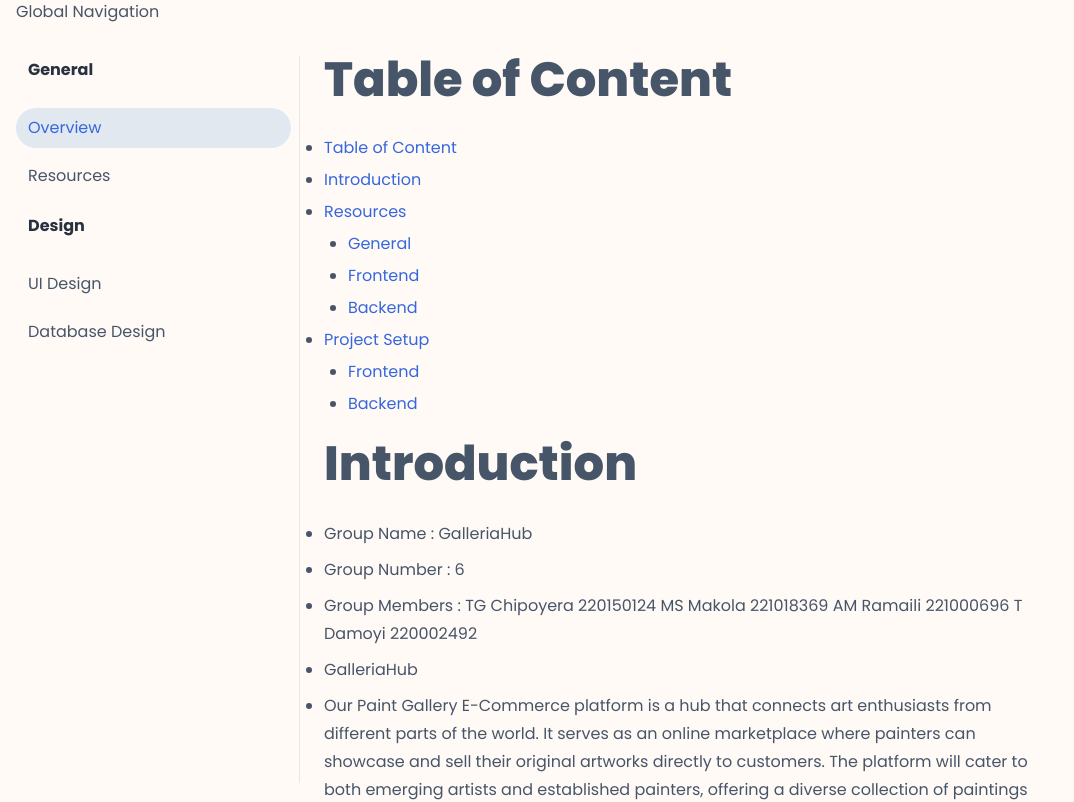
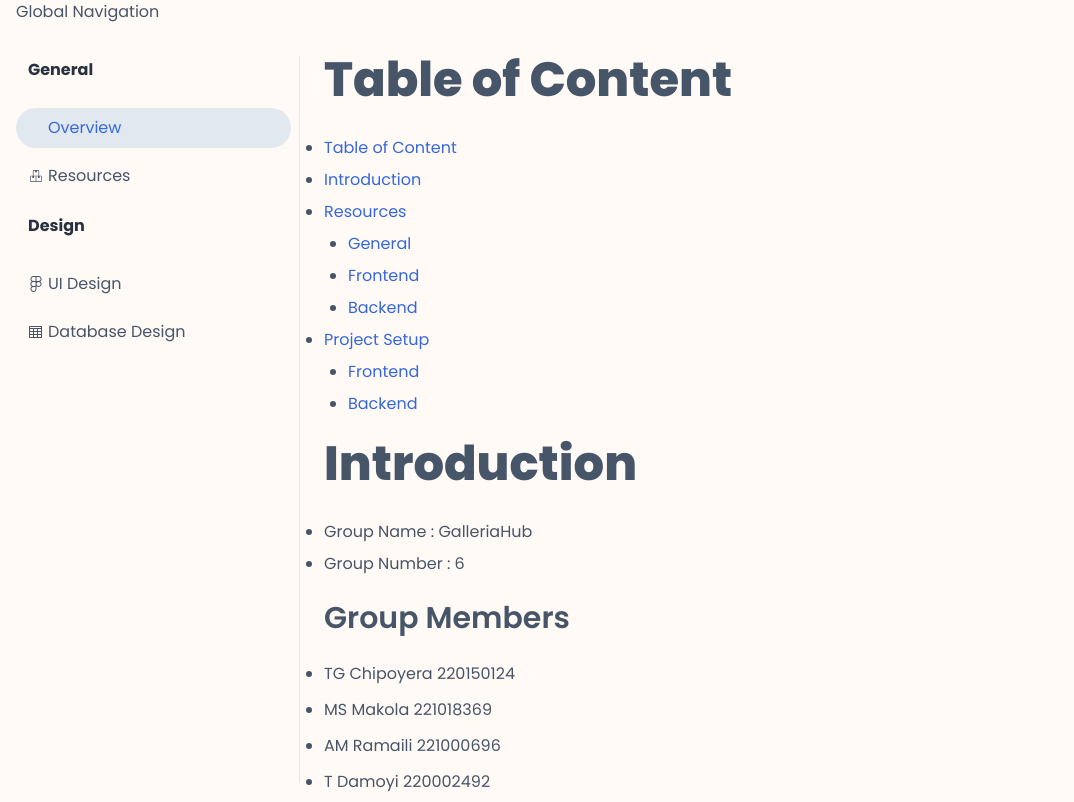
Before and after one commit to ThaBeanBoy/GalleriaHub, a Next.js app in the folder client/: page /documentation in a window 1280 px wide. Shown: the top 802 px of the page, without its empty margins (0-1074 px from the left). Built offline with nearby package versions, Linux system fonts and the light colour scheme.

Commit message:
Added icon to doclink component

```diff
--- a/client/src/app/documentation/layout.tsx
+++ b/client/src/app/documentation/layout.tsx
@@ -1,8 +1,11 @@
 import DocLink from "@/components/doc-link";
-
+import { FaFigma } from "react-icons/fa";
+import { VscTable } from "react-icons/vsc";
+import { CiBoxes } from "react-icons/ci";
 export type DocLink = {
   title: string;
   href: string;
+  icon?: React.ReactNode;
 };
 
 export type LinkGroup = {
@@ -21,6 +24,7 @@ const DocsNavigations: LinkGroup[] = [
       {
         title: "resources",
         href: "resources",
+        icon: <CiBoxes />,
       },
     ],
   },
@@ -30,10 +34,12 @@ const DocsNavigations: LinkGroup[] = [
       {
         title: "UI Design",
         href: "ui-design",
+        icon: <FaFigma />,
       },
       {
         title: "Database Design",
         href: "db-design",
+        icon: <VscTable />,
       },
     ],
   },
--- a/client/src/components/doc-link.tsx
+++ b/client/src/components/doc-link.tsx
@@ -5,7 +5,7 @@ import { usePathname } from "next/navigation";
 import { DocLink } from "@/app/documentation/layout";
 import clsx from "clsx";
 
-export default function DocLink({ title, href }: DocLink) {
+export default function DocLink({ title, href, icon }: DocLink) {
   const active =
     usePathname() ===
     `/documentation${href.trim() !== "" ? "/" : ""}${href.trim()}`;
@@ -15,12 +15,12 @@ export default function DocLink({ title, href }: DocLink) {
         href={href}
         className={clsx({
           // default styles of doclink
-          "block rounded-full px-3 py-2 capitalize": true,
+          "flex items-center gap-1 rounded-full px-3 py-2 capitalize": true,
           "hover:text-active text-black hover:bg-gray-100": !active,
           "bg-grey-light text-active": active,
         })}
       >
-        {title}
+        {icon ? icon : <span className="w-[16px]" />} {title}
       </Link>
     </li>
   );
--- a/client/src/documentation/general/overview.mdx
+++ b/client/src/documentation/general/overview.mdx
@@ -14,10 +14,13 @@
 
 - Group Name : GalleriaHub
 - Group Number : 6
-- Group Members : TG Chipoyera 220150124
-  MS Makola 221018369
-  AM Ramaili 221000696
-  T Damoyi 220002492
+
+## Group Members
+
+- TG Chipoyera 220150124
+- MS Makola 221018369
+- AM Ramaili 221000696
+- T Damoyi 220002492
 
 - GalleriaHub
 - Our Paint Gallery E-Commerce platform is a hub that connects art enthusiasts from different parts of the world. It serves as an online marketplace where painters can showcase and sell their original artworks directly to customers. The platform will cater to both emerging artists and established painters, offering a diverse collection of paintings that cater to various tastes and preferences. By fostering a creative and supportive community, we aim to make art accessible to a broader audience while providing artists with an avenue to reach a global market.
```
